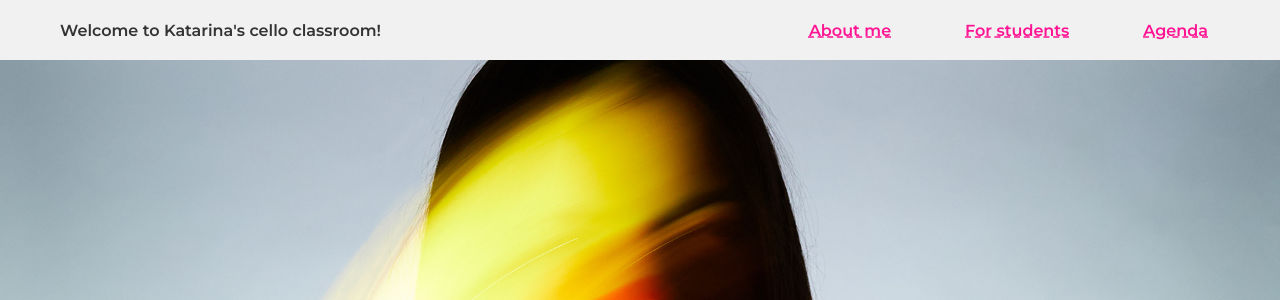
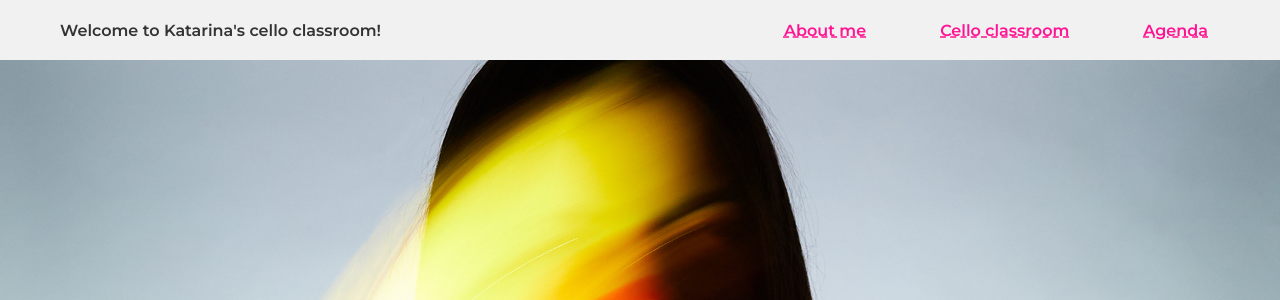
Before and after one commit to LesKatr/KatarinaLeskovar-Website, a Flask app: page / in a window 1280 px wide. Shown: the top 300 px of the page. Run offline with Flask 3, Linux system fonts and the light colour scheme.

Commit message:
index navbar change back to "Cello classroom"

```diff
--- a/templates/index.html
+++ b/templates/index.html
@@ -11,7 +11,7 @@
             <div class="title">Welcome to Katarina's cello classroom!</div>
             <div class="links">
             <a href="/about">About me</a>
-            <a href="/cello_classroom">For students</a>
+            <a href="/cello_classroom">Cello classroom</a>
             <a href="/agenda">Agenda</a>
             </div>
         </div>
```
